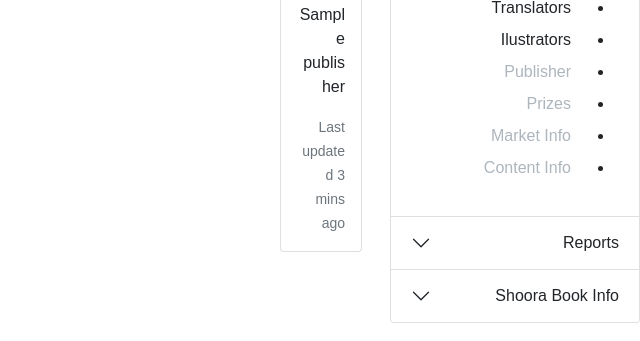
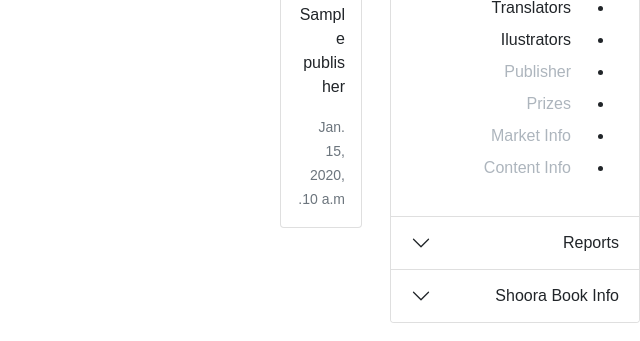
Before and after one commit to Rahimz/ketab, a Django app: page /en/books/ in a window 1280 px wide. Shown: the part 415-756 px from the top of the page, without its empty margins (640-1280 px from the left). Run offline with Django 3.2, Linux system fonts and the light colour scheme; a user stored in the database is signed in; tables that the repository leaves empty hold one stand-in row (values such as "Sample post"); grey boxes marked "Sample" are stand-in pictures; parts of the project's set-up code (start-up, migrations or seed data) failed here and were passed over; some libraries are stand-ins or nearby versions.

Commit message:
minor bugs in book list card

```diff
--- a/ketab/books/templates/books/books_list.html
+++ b/ketab/books/templates/books/books_list.html
@@ -36,7 +36,7 @@
             </a>
             <p class="card-text">{% if book.author_1 %}{{ book.author_1 }}{% else %} . . .{% endif %}</p>
             <p class="card-text">{% if book.publisher %}{{ book.publisher }}{% else %} . . .{% endif %}</p>
-            <p class="card-text"><small class="text-muted">Last updated 3 mins ago</small></p>
+            <p class="card-text"><small class="text-muted">{{ book.created_date}}</small></p>
         </div>
     </div>
     </div>
```
